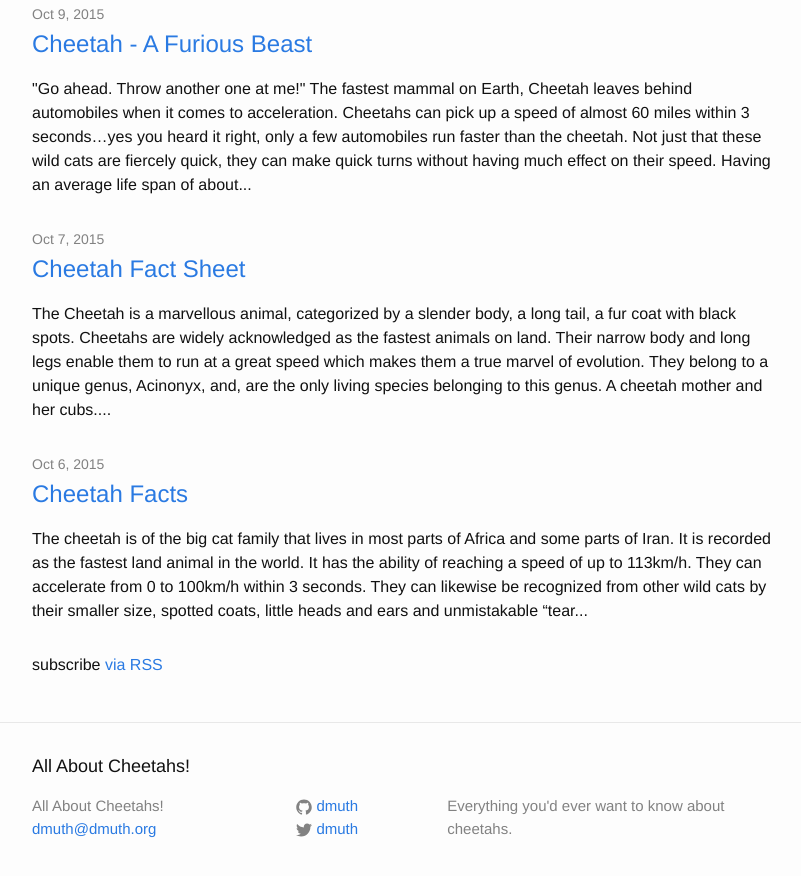
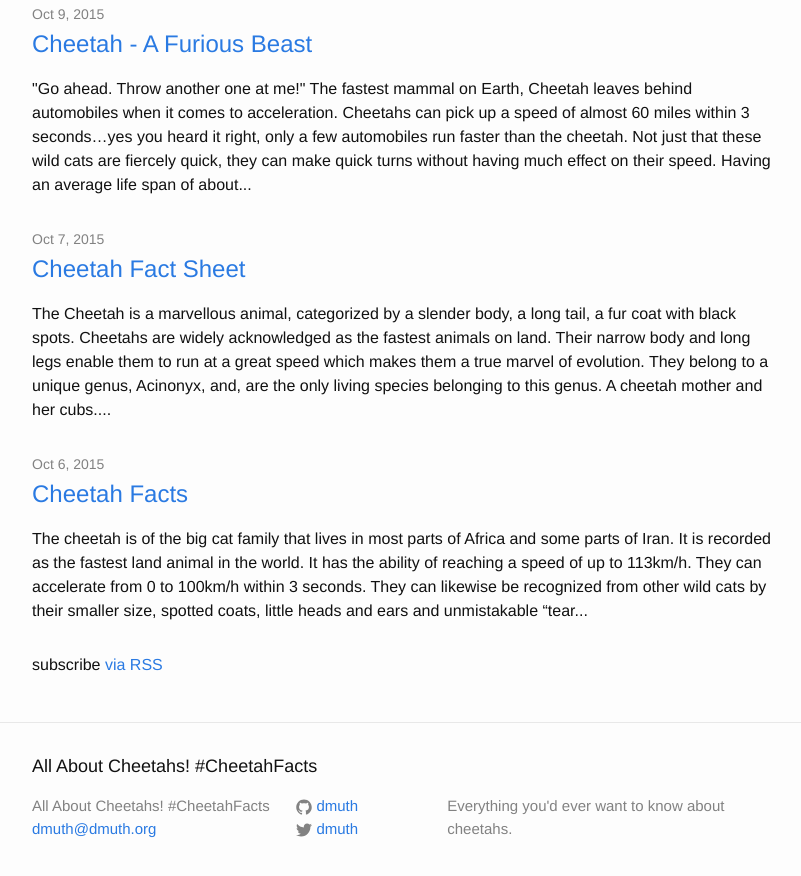
Before and after one commit to dmuth/dmuth.github.io, a Jekyll site: the page built from index.html, in a window 1280 px wide and 900 px high, scrolled down 612 px. Shown: the top 876 px of the window, without its empty margins (238-1039 px from the left). Built offline with Jekyll 4.4.1, drawn with Linux system fonts in a browser that asks for light colours; comment, search, counter and statistics services are not loaded.

Commit message:
+#CheetahFacts

```diff
--- a/_includes/footer.html
+++ b/_includes/footer.html
@@ -2,12 +2,12 @@
 
   <div class="wrapper">
 
-    <h2 class="footer-heading">{{ site.title }}</h2>
+    <h2 class="footer-heading">{{ site.title }} #CheetahFacts</h2>
 
     <div class="footer-col-wrapper">
       <div class="footer-col  footer-col-1">
         <ul class="contact-list">
-          <li>{{ site.title }}</li>
+          <li>{{ site.title }} #CheetahFacts</li>
           <li><a href="mailto:{{ site.email }}">{{ site.email }}</a></li>
         </ul>
       </div>
--- a/_includes/head.html
+++ b/_includes/head.html
@@ -3,7 +3,7 @@
   <meta http-equiv="X-UA-Compatible" content="IE=edge">
   <meta name="viewport" content="width=device-width, initial-scale=1">
 
-  <title>{% if page.title %}{{ page.title }}{% else %}{{ site.title }}{% endif %}</title>
+  <title>{% if page.title %}{{ page.title }}{% else %}{{ site.title }}{% endif %} #CheetahFacts</title>
   <meta name="description" content="{% if page.excerpt %}{{ page.excerpt | strip_html | strip_newlines | truncate: 160 }}{% else %}{{ site.description }}{% endif %}">
 
   <link rel="stylesheet" href="{{ "/css/main.css" | prepend: site.baseurl }}">
```
